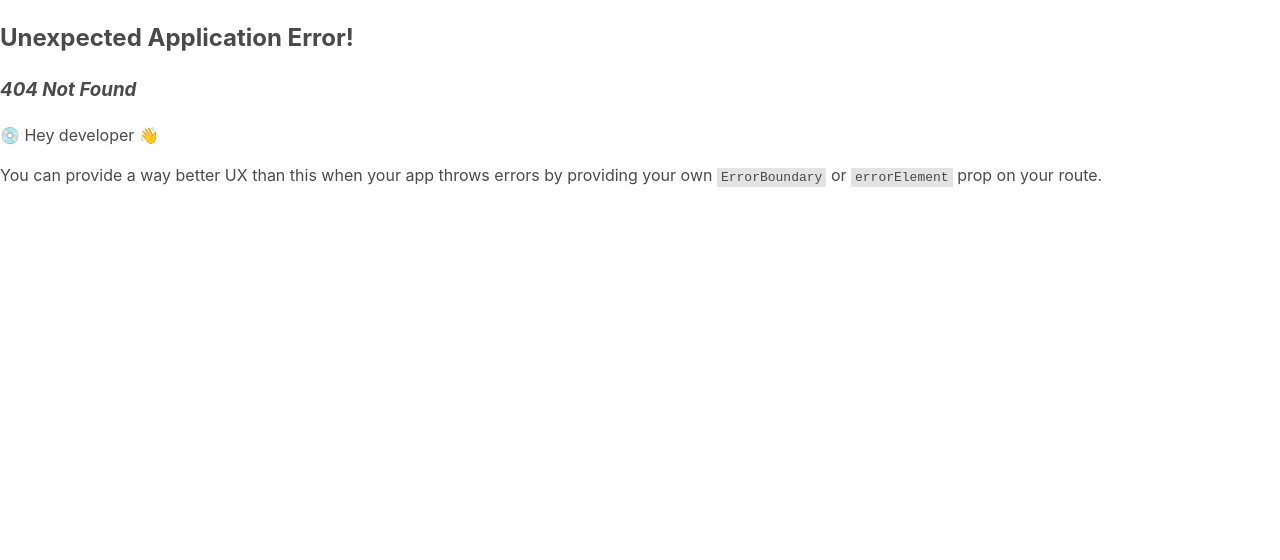
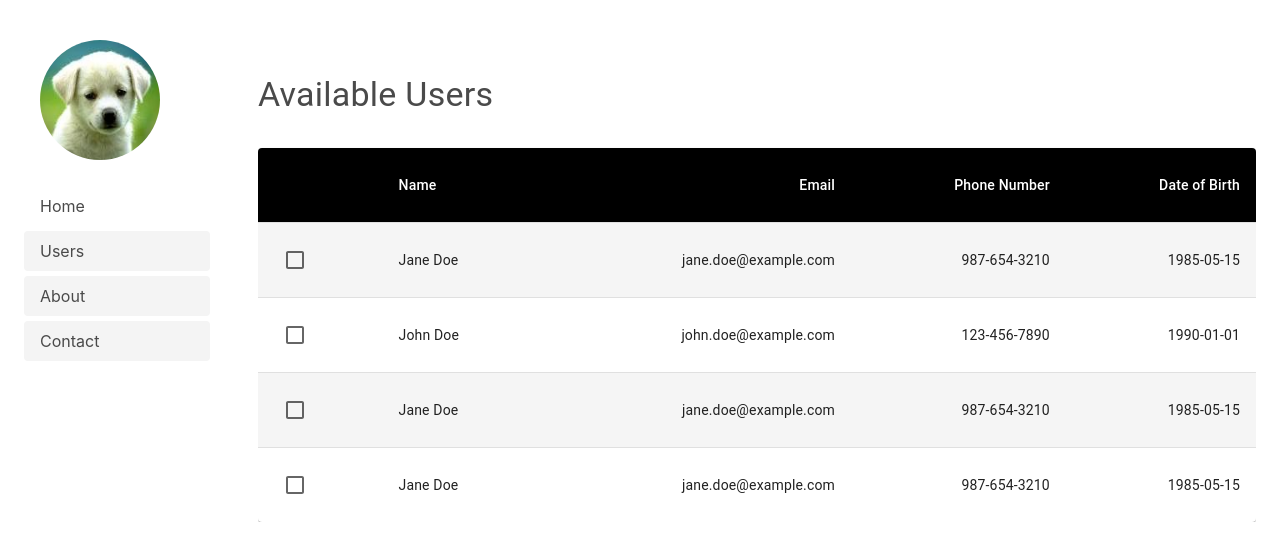
Before and after one commit to dhanrajjangid/minimal-react-template, a React (Vite) app: page /users in a window 1280 px wide. Before the commit this address had no page. Shown: the top 560 px of the page. Built offline with nearby package versions, Linux system fonts and the light colour scheme.

Commit message:
added table component and changed routes

```diff
--- a/src/components/Sidebar/index.jsx
+++ b/src/components/Sidebar/index.jsx
@@ -2,6 +2,7 @@ import React from "react";
 import styled from "styled-components";
 import { useSelector } from "react-redux";
 import ProfileImg from "@/assets/images/profile.jpg";
+import { useNavigate } from "react-router-dom";
 
 const SidebarContainer = styled.div`
   width: 300px;
@@ -11,14 +12,14 @@ const SidebarContainer = styled.div`
 
   @media (max-width: 600px) {
     position: absolute;
-    left: ${({ isopen }) => (isopen ? 0 : '-300px')};
+    left: ${({ isopen }) => (isopen ? 0 : "-300px")};
     transition: left 0.15s ease;
     z-index: 1;
   }
 }
 `;
 
-const SidebarNav = styled.div `
+const SidebarNav = styled.div`
   display: flex;
   flex-direction: column;
   width: 100%;
@@ -36,7 +37,7 @@ const ProfilePhoto = styled.img`
 const SidebarItem = styled.div`
   padding: 0.5em 1em;
   cursor: pointer;
-  background-color: ${({ active }) => (active ? '#f4f4f4' : '#fff')};;
+  background-color: ${({ active }) => (active ? "#f4f4f4" : "#fff")};
   border-radius: 4px;
   margin: 0.15em 1.5em;
   &:hover {
@@ -45,17 +46,45 @@ const SidebarItem = styled.div`
 `;
 
 const Sidebar = () => {
+  const navigate = useNavigate()
   const isOpen = useSelector((state) => state.sidebar.open);
+  const pathname = window.location.pathname;
+
+  const handleNavigation = (path) => {
+    navigate(path)
+  }
+
+  const menuItems = [
+    {
+      title: "Home",
+      path: "/home",
+    },
+    {
+      title: "Users",
+      path: "/users",
+    },
+    {
+      title: "About",
+      path: "/users",
+    },
+    {
+      title: "Contact",
+      path: "/users",
+    },
+  ];
   return (
     <SidebarContainer isopen={isOpen}>
       <SidebarNav>
         <div className="flex-center">
           <ProfilePhoto src={ProfileImg} alt="Profile" />
         </div>
-        <SidebarItem active={true}>Home</SidebarItem>
-        <SidebarItem active={false}>About</SidebarItem>
-        <SidebarItem active={false}>Pages</SidebarItem>
-        <SidebarItem active={false}>Contact</SidebarItem>
+        {menuItems.map((item) => {
+          return (
+            <SidebarItem active={pathname === item.path ? true : false} onClick={()=> handleNavigation(item.path)}>
+              {item.title}
+            </SidebarItem>
+          );
+        })}
       </SidebarNav>
     </SidebarContainer>
   );
--- a/src/redux/slices/authSlice.jsx
+++ b/src/redux/slices/authSlice.jsx
@@ -3,7 +3,7 @@ import { createSlice } from '@reduxjs/toolkit';
 const authSlice = createSlice({
   name: 'auth',
   initialState: {
-    loggedIn: false
+    loggedIn: true
   },
   reducers: {
     isLoggedIn: (state, action) => {
--- a/src/routes/PrivateRoutes.jsx
+++ b/src/routes/PrivateRoutes.jsx
@@ -1,14 +1,12 @@
 // privateRoutes.js
 import React from "react";
 import { Outlet, Navigate } from "react-router-dom";
-import Header from "@/components/Header";
-import Footer from "../components/Footer";
 import Cart from "@/view/Cart";
-import CreateUser from "@/view/CreateUser";
 import Sidebar from "@/components/Sidebar";
 import MobileMenuButton from "@/components/MenuButton";
 import Home from "@/view/Home";
 import { useSelector } from "react-redux";
+import Users from "@/view/Users";
 
 const PrivateLayout = ({ children }) => {
   const isAuthenticated = useSelector((state) => state.auth.loggedIn);
@@ -17,7 +15,7 @@ const PrivateLayout = ({ children }) => {
       <Sidebar />
       <div style={{ margin: "1.5rem", width: "100%", position: "relative" }}>
         <MobileMenuButton />
-        <div style={{ maxHeight: "100vh", overflowY: "auto" }}>
+        <div style={{ maxHeight: "100vh", overflowY: "auto", marginTop: "50px" }}>
           <Outlet />
         </div>
       </div>
@@ -45,8 +43,8 @@ const privateRoutes = [
         element: <Cart />,
       },
       {
-        path: "/create-user",
-        element: <CreateUser />,
+        path: "/users",
+        element: <Users />,
       },
     ],
   },
--- /dev/null
+++ b/src/view/Users/components/UsersTable.jsx
@@ -0,0 +1,93 @@
+import * as React from 'react';
+import { styled } from '@mui/material/styles';
+import Table from '@mui/material/Table';
+import TableBody from '@mui/material/TableBody';
+import TableCell, { tableCellClasses } from '@mui/material/TableCell';
+import TableContainer from '@mui/material/TableContainer';
+import TableHead from '@mui/material/TableHead';
+import TableRow from '@mui/material/TableRow';
+import Paper from '@mui/material/Paper';
+import Checkbox from '@mui/material/Checkbox';
+
+const StyledTableCell = styled(TableCell)(({ theme }) => ({
+  [`&.${tableCellClasses.head}`]: {
+    backgroundColor: theme.palette.common.black,
+    color: theme.palette.common.white,
+  },
+  [`&.${tableCellClasses.body}`]: {
+    fontSize: 14,
+  },
+}));
+
+const StyledTableRow = styled(TableRow)(({ theme }) => ({
+  '&:nth-of-type(odd)': {
+    backgroundColor: theme.palette.action.hover,
+  },
+  '&:last-child td, &:last-child th': {
+    border: 0,
+  },
+}));
+
+function createData(name, email, phoneNumber, dob, calories, fat, carbs, protein) {
+  return { name, email, phoneNumber, dob, calories, fat, carbs, protein };
+}
+
+const rows = [
+  createData('Jane Doe', 'jane.doe@example.com', '987-654-3210', '1985-05-15'),
+  createData('John Doe', 'john.doe@example.com', '123-456-7890', '1990-01-01'),
+  createData('Jane Doe', 'jane.doe@example.com', '987-654-3210', '1985-05-15'),
+  createData('Jane Doe', 'jane.doe@example.com', '987-654-3210', '1985-05-15')
+];
+
+export default function UsersTable() {
+  const [selectAll, setSelectAll] = React.useState(false);
+
+  const handleSelectAll = () => {
+    setSelectAll(!selectAll);
+  };
+
+  const handleSelectRow = (index) => {
+    // Handle individual row selection logic if needed
+  };
+
+  return (
+    <TableContainer component={Paper}>
+      <Table sx={{ minWidth: 700 }} aria-label="customized table">
+        <TableHead>
+          <TableRow>
+            <StyledTableCell>
+              <Checkbox
+                checked={selectAll}
+                onChange={handleSelectAll}
+                color="primary"
+              />
+            </StyledTableCell>
+            <StyledTableCell>Name</StyledTableCell>
+            <StyledTableCell align="right">Email</StyledTableCell>
+            <StyledTableCell align="right">Phone Number</StyledTableCell>
+            <StyledTableCell align="right">Date of Birth</StyledTableCell>
+          </TableRow>
+        </TableHead>
+        <TableBody>
+          {rows.map((row, index) => (
+            <StyledTableRow key={row.name}>
+              <StyledTableCell>
+                <Checkbox
+                  checked={selectAll}
+                  onChange={() => handleSelectRow(index)}
+                  color="primary"
+                />
+              </StyledTableCell>
+              <StyledTableCell component="th" scope="row">
+                {row.name}
+              </StyledTableCell>
+              <StyledTableCell align="right">{row.email}</StyledTableCell>
+              <StyledTableCell align="right">{row.phoneNumber}</StyledTableCell>
+              <StyledTableCell align="right">{row.dob}</StyledTableCell>
+            </StyledTableRow>
+          ))}
+        </TableBody>
+      </Table>
+    </TableContainer>
+  );
+}
--- /dev/null
+++ b/src/view/Users/index.jsx
@@ -0,0 +1,13 @@
+import * as React from "react";
+import Box from "@mui/material/Box";
+import Typography from "@mui/material/Typography";
+import UsersTable from "@/view/Users/components/UsersTable";
+
+export default function Users() {
+  return (
+    <Box sx={{ width: "100%" }}>
+      <Typography variant="h4" mb={4}>Available Users</Typography>
+      <UsersTable />
+    </Box>
+  );
+}
```
Also changed, not shown: src/view/Users/users.css (added).
